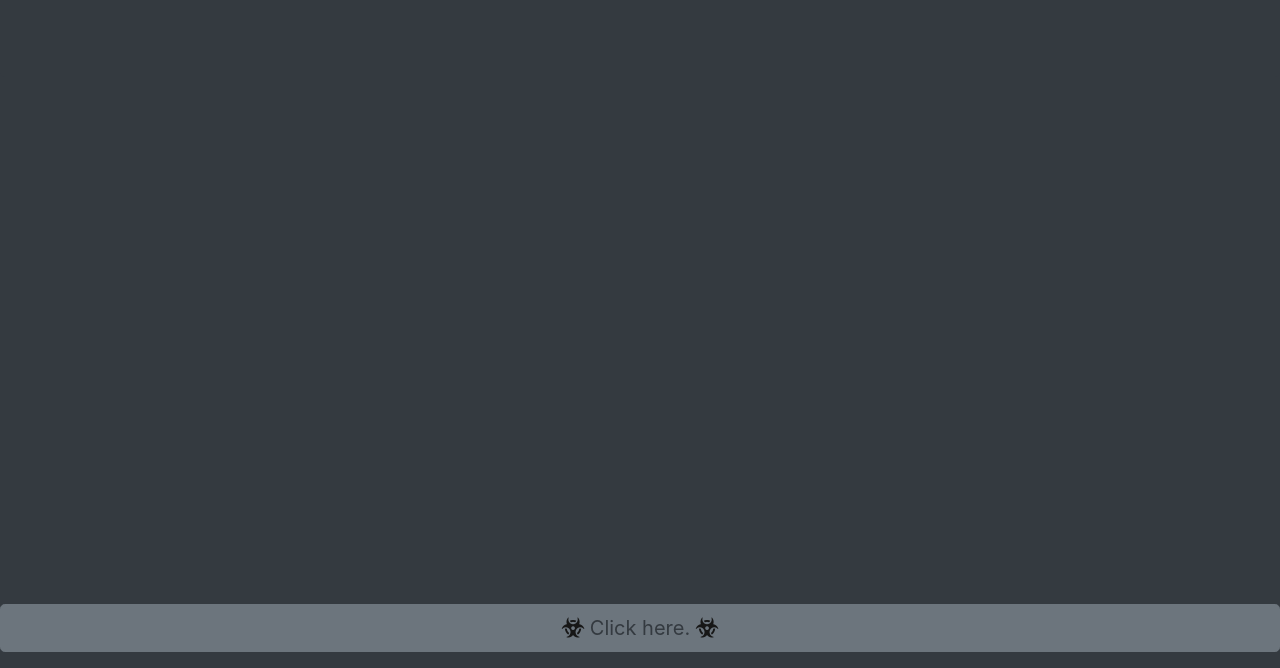
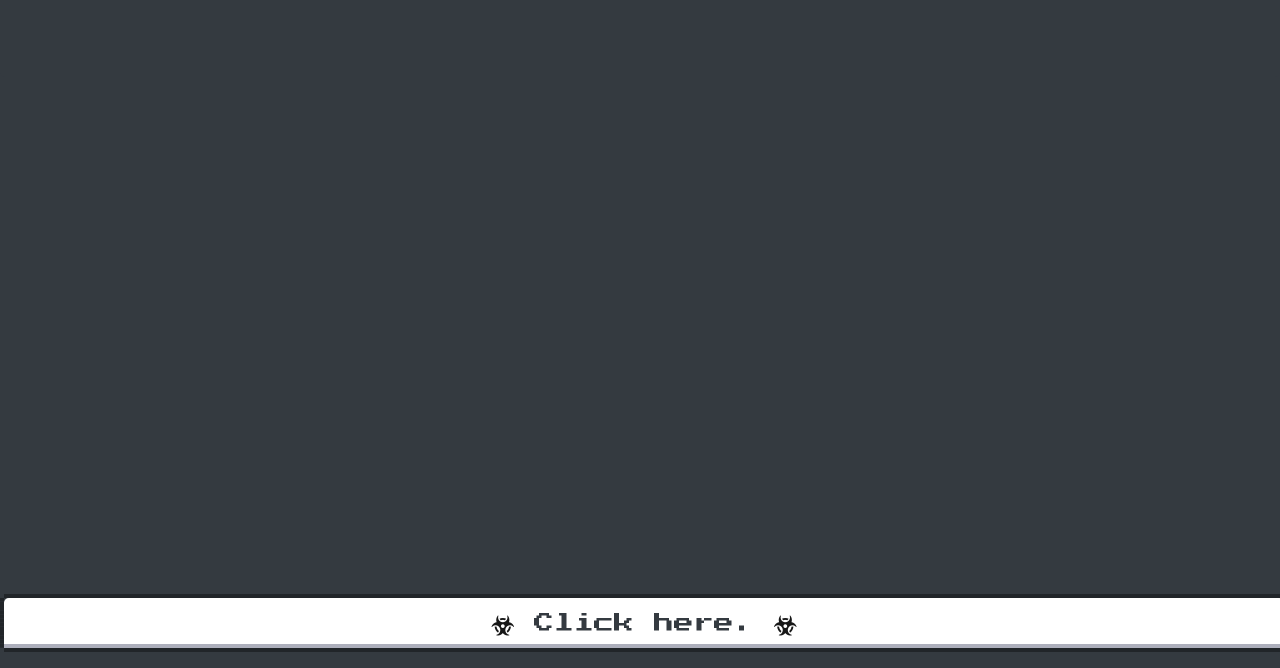
Before and after one commit to J91Branson/GuessTheComputer-sLetterGame, a plain HTML site: page index.html in a window 1280 px wide. Shown: the part 132-800 px from the top of the page. Drawn offline with nearby package versions, Linux system fonts and the light colour scheme; a web font is replaced by a local one.

Commit message:
nes-css added to my page.

```diff
--- a/index.html
+++ b/index.html
@@ -7,6 +7,7 @@
     <meta name="viewport" content="width=device-width, initial-scale=1">
     <link rel="stylesheet" href="https://maxcdn.bootstrapcdn.com/bootstrap/4.0.0/css/bootstrap.min.css" integrity="sha384-Gn5384xqQ1aoWXA+058RXPxPg6fy4IWvTNh0E263XmFcJlSAwiGgFAW/dAiS6JXm" crossorigin="anonymous">
     <link href="https://fonts.googleapis.com/css?family=Press+Start+2P|Wallpoet" rel="stylesheet">
+    <link href="https://unpkg.com/nes.css/css/nes-core.min.css" rel="stylesheet" />
     <link rel="stylesheet" href="https://use.fontawesome.com/releases/v5.7.2/css/all.css" integrity="sha384-fnmOCqbTlWIlj8LyTjo7mOUStjsKC4pOpQbqyi7RrhN7udi9RwhKkMHpvLbHG9Sr" crossorigin="anonymous">
     <link rel="stylesheet" type="text/css" media="screen" href="../GuessTheComputer-sLetterGame/assets/css/style.css">
 
@@ -55,9 +56,13 @@
 
 
 
+          <!-- <div class="fixed-bottom">
+             <p id="main-button"><button type="button" class=" nes-btn btn-secondary btn-lg btn-block text-dark "  onclick="typeWriter(txt)"><i class="fas fa-biohazard"></i> Click here. <i class="fas fa-biohazard"></i></button></p>
+          </div> -->
+
           <div class="fixed-bottom">
-             <p id="main-button"><button type="button" class=" btn btn-secondary btn-lg btn-block text-dark "  onclick="typeWriter(txt)"><i class="fas fa-biohazard"></i> Click here. <i class="fas fa-biohazard"></i></button></p>
-          </div>
+            <p id="main-button"><button type="button" class=" nes-btn btn-lg btn-block text-dark "  onclick="typeWriter(txt)"><i class="fas fa-biohazard"></i> Click here. <i class="fas fa-biohazard"></i></button></p>
+         </div>
 
 
 
```
Also changed, not shown: assets/css/style.css (line endings or trailing spaces).
